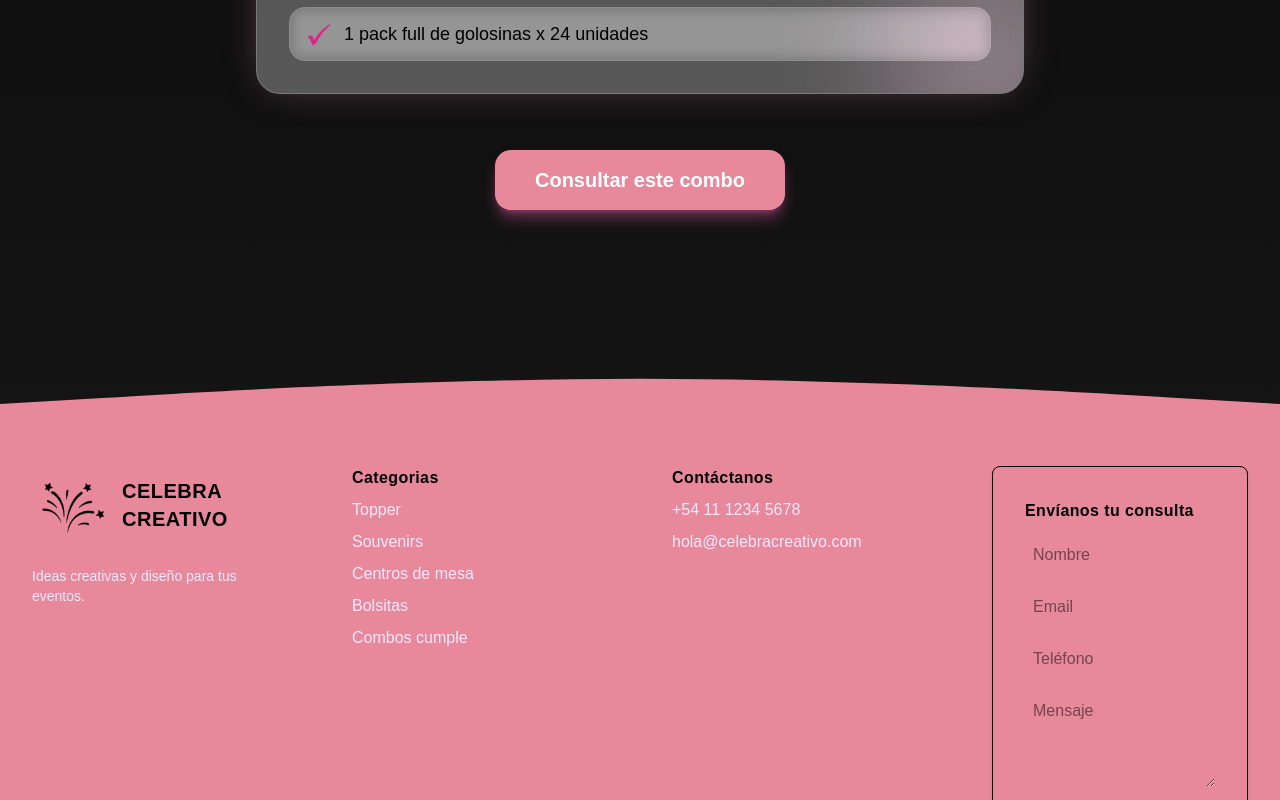
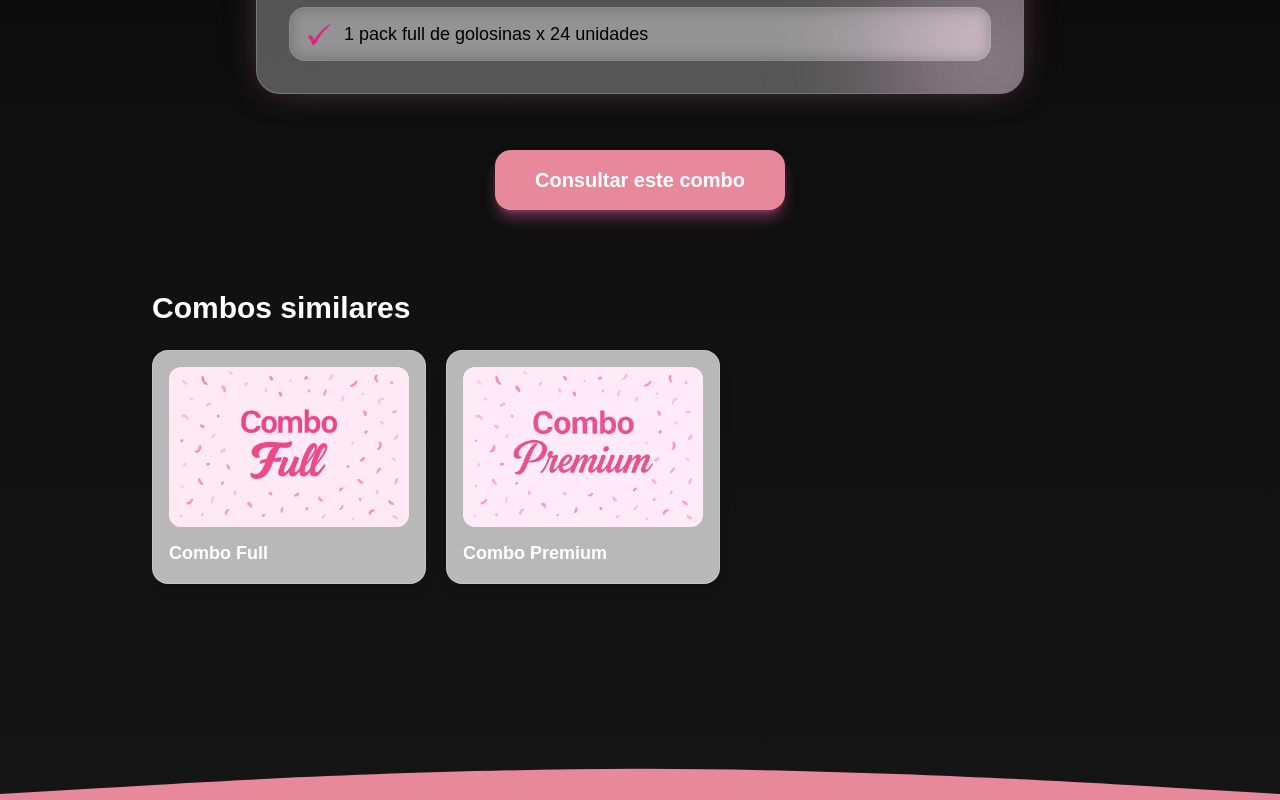
Before and after one commit to gastonsantos/CelebraCreativo, a Next.js app: page /combos/combo-clasico in a window 1280 px wide. Shown: the part 1200-2000 px from the top of the page. Built offline with nearby package versions, Linux system fonts and the light colour scheme.

Commit message:
agrego productos similares, boton cargar mas produyctos y modifique el carrito por lista

```diff
--- a/app/combos/[id]/page.jsx
+++ b/app/combos/[id]/page.jsx
@@ -3,15 +3,18 @@ import { combosData } from "@/data/combosData";
 import Navbar from "@/components/inicio/navbar";
 import Footer from "@/components/inicio/footer";
 import PedidoCarrito from "@/components/detalle/pedidoCarrito";
+
 export default async function ComboPage({ params }) {
 
-    const { id } = await params;   // ← FIX REAL
+    const { id } = await params;
 
     const combo = combosData[id];
 
+    // 🔥 FIX: convertir combosData (objeto) en array
+    const allCombos = Object.values(combosData);
+
     if (!combo) {
         return (
-            <>
             <div className="bg-gradient-to-b from-black via-[#0f0f0f] to-[#1b1b1b] text-white min-h-screen">
                 <Navbar />
                 <div className="text-center text-white py-40">
@@ -19,19 +22,15 @@ export default async function ComboPage({ params }) {
                 </div>
                 <Footer />
             </div>
-            </>
         );
     }
 
     return (
-        <>
         <div className="bg-gradient-to-b from-black via-[#0f0f0f] to-[#1b1b1b] text-white min-h-screen">
             <Navbar />
-                <ComboDetail {...combo} />
+            <ComboDetail {...combo} allCombos={allCombos} />
             <PedidoCarrito />
-
             <Footer />
         </div>
-        </>
     );
 }
--- a/components/combos/comboDetail.jsx
+++ b/components/combos/comboDetail.jsx
@@ -2,7 +2,8 @@
 
 import Image from "next/image";
 import WhatsAppButton from "@/components/inicio/whatsapButton";
-export default function ComboDetail({ title, image, items }) {
+import CombosSimilares from "@/components/combos/combosSimilares";
+export default function ComboDetail({ title, image, items, allCombos }) {
     return (
         <main className="max-w-5xl mx-auto pt-20 pb-36 px-6 ">
 
@@ -22,7 +23,7 @@ export default function ComboDetail({ title, image, items }) {
             </div>
 
             {/* CARD PRINCIPAL */}
-            {/* CARD PRINCIPAL */}
+
             <div className="
     relative overflow-hidden
     max-w-3xl mx-auto
@@ -90,7 +91,7 @@ export default function ComboDetail({ title, image, items }) {
 
 
             {/* CTA CONTACTO */}
-            {/* CTA CONTACTO */}
+
             <div className="text-center mt-14">
                 <a
                     href={`https://wa.me/5491162666780?text=${encodeURIComponent(
@@ -112,6 +113,9 @@ export default function ComboDetail({ title, image, items }) {
                     Consultar este combo
                 </a>
             </div>
+            {/* Combos relacionados */}
+            <CombosSimilares combos={allCombos} currentTitle={title} />
+
             <WhatsAppButton />
         </main>
     );
--- /dev/null
+++ b/components/combos/combosSimilares.jsx
@@ -0,0 +1,45 @@
+"use client";
+
+import Image from "next/image";
+import Link from "next/link";
+
+export default function CombosSimilares({ combos = [], currentTitle }) {
+  const relacionados = combos.filter(c => c.title !== currentTitle);
+
+  if (relacionados.length === 0) return null;
+
+  return (
+    <div className="mt-20">
+      <h3 className="text-3xl font-bold mb-6">Combos similares</h3>
+
+      <div className="
+        flex gap-5 overflow-x-auto scrollbar-hide
+        snap-x snap-mandatory scroll-smooth pb-4
+      ">
+        {relacionados.map((combo) => (
+          <Link
+            key={combo.title}
+            href={`/combos/${combo.id}`}
+            className="
+              min-w-[220px] snap-start
+              bg-white/70 backdrop-blur-xl
+              p-4 rounded-2xl
+              shadow-lg border border-white/20
+              hover:scale-105 transition-transform duration-200
+              flex-shrink-0
+            "
+          >
+            <Image
+              src={combo.image}
+              alt={combo.title}
+              width={200}
+              height={200}
+              className="w-full h-40 object-cover rounded-xl"
+            />
+            <p className="font-semibold text-lg mt-3">{combo.title}</p>
+          </Link>
+        ))}
+      </div>
+    </div>
+  );
+}
--- a/components/detalle/agregarApedido.jsx
+++ b/components/detalle/agregarApedido.jsx
@@ -7,7 +7,13 @@ export default function AgregarAPedido({ product }) {
   return (
     <button
       onClick={() => agregarProducto(product)}
-      className="bg-[#E8899B] text-white px-6 py-2 rounded-md hover:bg-pink-600 cursor-pointer"
+      className=" bg-[#E8899B]
+            text-white
+            py-4 px-10
+            rounded-2xl text-xl font-bold
+            shadow-lg shadow-pink-400/40
+            transition-all duration-300
+            hover:scale-[1.05] hover:shadow-pink-300/60 cursor-pointer"
     >
       Agregar al pedido
     </button>
--- a/components/detalle/pedidoCarrito.jsx
+++ b/components/detalle/pedidoCarrito.jsx
@@ -2,6 +2,7 @@
 import Image from "next/image";
 import { usePedido } from "@/context/pedidoContext";
 import { useState } from "react";
+import { FaListUl } from "react-icons/fa";
 
 export default function PedidoCarrito() {
   const { pedido, eliminarProducto } = usePedido();
@@ -36,15 +37,15 @@ export default function PedidoCarrito() {
       <div
         className="
     fixed bottom-28 right-5 z-[9999]
-   bg-gradient-to-br from-[#E8899B] to-[#ffb3c4]
-   shadow-md text-white
+    bg-gradient-to-br from-[#E8899B] to-[#ffb3c4]
+    shadow-md text-white
     w-20 h-20 rounded-full shadow-2xl
     flex items-center justify-center cursor-pointer
     hover:scale-110 transition-transform duration-200
   "
         onClick={() => setOpen(true)}
       >
-        <div className="relative text-center text-3xl">🛒</div>
+        <FaListUl className="text-4xl" />
 
         {cantidad > 0 && (
           <span
--- /dev/null
+++ b/components/detalle/productosSimilares.jsx
@@ -0,0 +1,45 @@
+"use client";
+
+import Image from "next/image";
+import Link from "next/link";
+
+export default function ProductosSimilares({ productos = [] }) {
+  if (!productos || productos.length === 0) return null;
+
+  return (
+    <div className="mt-10">
+      <h3 className="text-2xl font-bold mb-4">Productos similares</h3>
+
+      <div className="
+         grid grid-cols-2 sm:grid-cols-3 md:grid-cols-4 gap-5
+      ">
+        {productos.map((p) => (
+          <Link
+            key={p.id}
+            href={`/product/${p.id}`}
+            className="
+              rounded-xl bg-gradient-to-b bg-white/20 from-black via-[#0f0f0f] to-[#1b1b1b] text-white shadow-md p-3 hover:scale-105
+              transition-transform duration-200 cursor-pointer border
+            "
+          >
+            <Image
+              src={p.image}
+              alt={p.name}
+              width={300}
+              height={300}
+              className="w-full h-40 object-cover rounded-lg"
+            />
+
+            <p className="font-semibold mt-2 text-sm">{p.name}</p>
+
+            {p.price && (
+              <p className="text-pink-600 font-bold text-sm">
+                ${p.price}
+              </p>
+            )}
+          </Link>
+        ))}
+      </div>
+    </div>
+  );
+}
--- a/components/inicio/inicio.jsx
+++ b/components/inicio/inicio.jsx
@@ -70,38 +70,7 @@ const Inicio = () => {
     if (page > 1) cargar(page);
   }, [page]);
 
-  // -------------------------------------------------
-  // 🚀 INFINITE SCROLL (IntersectionObserver) — mejorado
-  // -------------------------------------------------
-  useEffect(() => {
-    const node = loaderRef.current;
-    if (!node) return;
 
-    const options = {
-      root: null,
-      rootMargin: "200px", // pre-carga antes de llegar al final
-      threshold: 0
-    };
-
-    const observer = new IntersectionObserver((entries) => {
-      const first = entries[0];
-      if (first.isIntersecting && hasMore && !loading) {
-        setPage((prev) => prev + 1);
-      }
-    }, options);
-
-    observer.observe(node);
-
-    return () => {
-      // mejor unobserve que disconnect para evitar interferir con otros observers
-      try {
-        observer.unobserve(node);
-      } catch (e) {
-        // noop
-      }
-      observer.disconnect();
-    };
-  }, [hasMore, loading, /*loaderRef no va en deps*/]);
 
   // -------------------------------------------------
   // 🚀 ORDENAMIENTO
@@ -147,25 +116,34 @@ const Inicio = () => {
       </div>
 
       {/* LOADER INFINITO */}
-      <div ref={loaderRef} className="h-20 flex flex-col justify-center items-center">
+      <div className="h-20 flex flex-col justify-center items-center">
         {loading && <p className="text-pink-300">Cargando más productos...</p>}
 
         {!loading && hasMore && (
           <button
             onClick={handleLoadMore}
-            className="px-4 py-2 rounded bg-pink-500 text-black font-semibold"
+            className="bg-[#E8899B]
+            text-white
+            py-4 px-10
+            rounded-2xl text-xl font-bold
+            shadow-lg shadow-pink-400/40
+            transition-all duration-300
+            hover:scale-[1.05] hover:shadow-pink-300/60 cursor-pointer"
           >
-            Cargar más
+            Cargar más productos
           </button>
         )}
 
-        {!hasMore && <p className="text-gray-400">No hay más productos.</p>}
+        {!hasMore && (
+          <p className="text-gray-400 mt-2">No hay más productos.</p>
+        )}
       </div>
 
-      <Combos id="combos" />
+
+      <Combos />
       <PedidoCarrito />
       <WhatsAppButton />
-      <Footer />
+      <Footer id="combos" />
     </div>
   );
 };
--- a/data/combosData.js
+++ b/data/combosData.js
@@ -1,6 +1,6 @@
 export const combosData = {
     "combo-full": {
-
+        id: "combo-full",
         title: "Combo Full",
         image: "/combos/combofull.png",
         items: [
@@ -13,6 +13,7 @@ export const combosData = {
     },
 
     "combo-clasico": {
+        id:"combo-clasico",
         title: "Combo Clásico",
         image: "/combos/combo-clasico.png",
         items: [
@@ -25,6 +26,7 @@ export const combosData = {
 },
 
 "combo-premium": {
+    id:"combo-premium",
     title: "Combo Premium",
         image: "/combos/combo-premium.png",
             items: [
--- a/package.json
+++ b/package.json
@@ -14,6 +14,7 @@
     "next": "16.0.5",
     "react": "19.2.0",
     "react-dom": "19.2.0",
+    "react-icons": "^5.5.0",
     "react-medium-image-zoom": "^5.4.0"
   },
   "devDependencies": {
```
Also changed, not shown: app/product/[id]/page.jsx (+27 -2 lines), 1 other file (tests, documents, lock files or other folders). Lines whose indentation alone changed are shown as unchanged.
